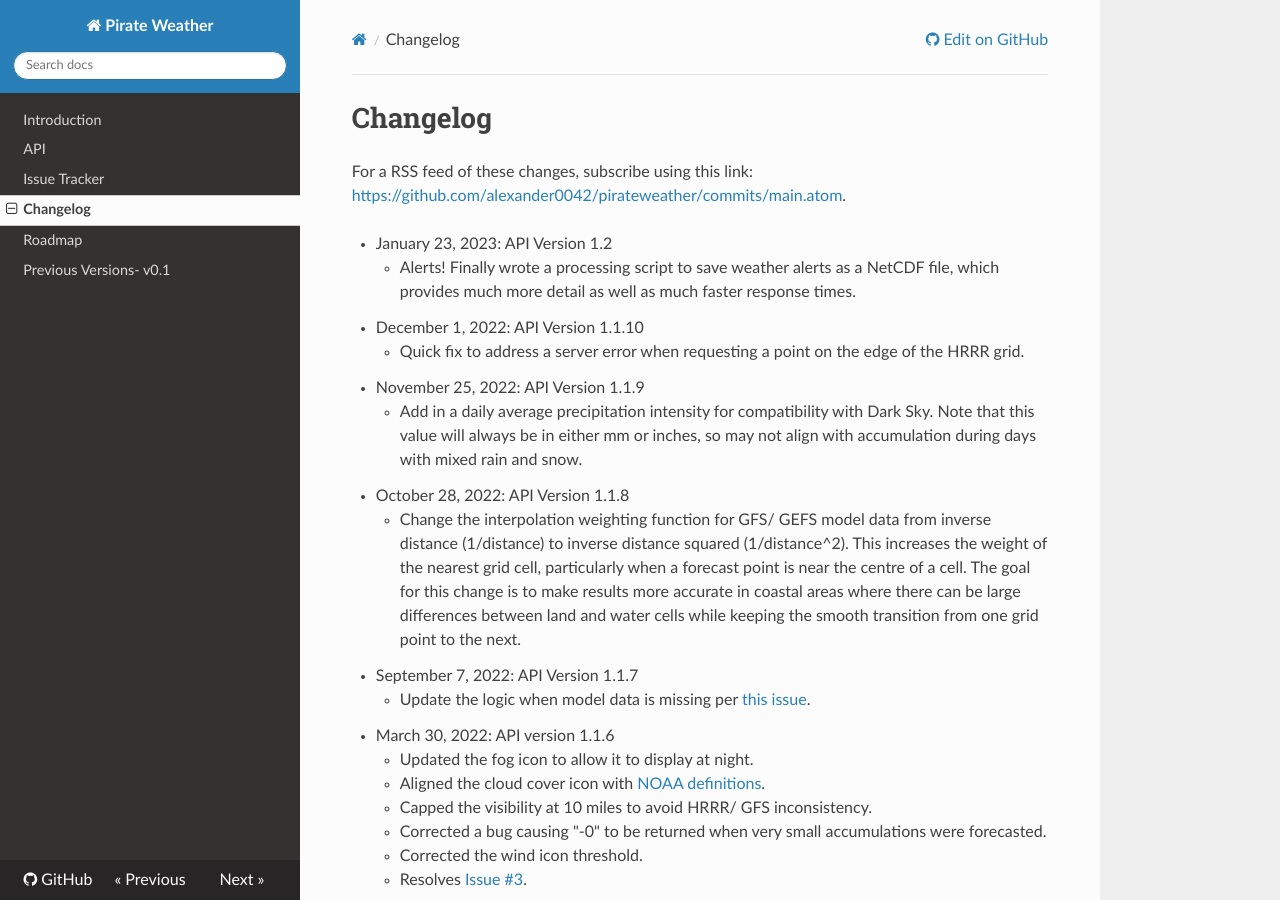
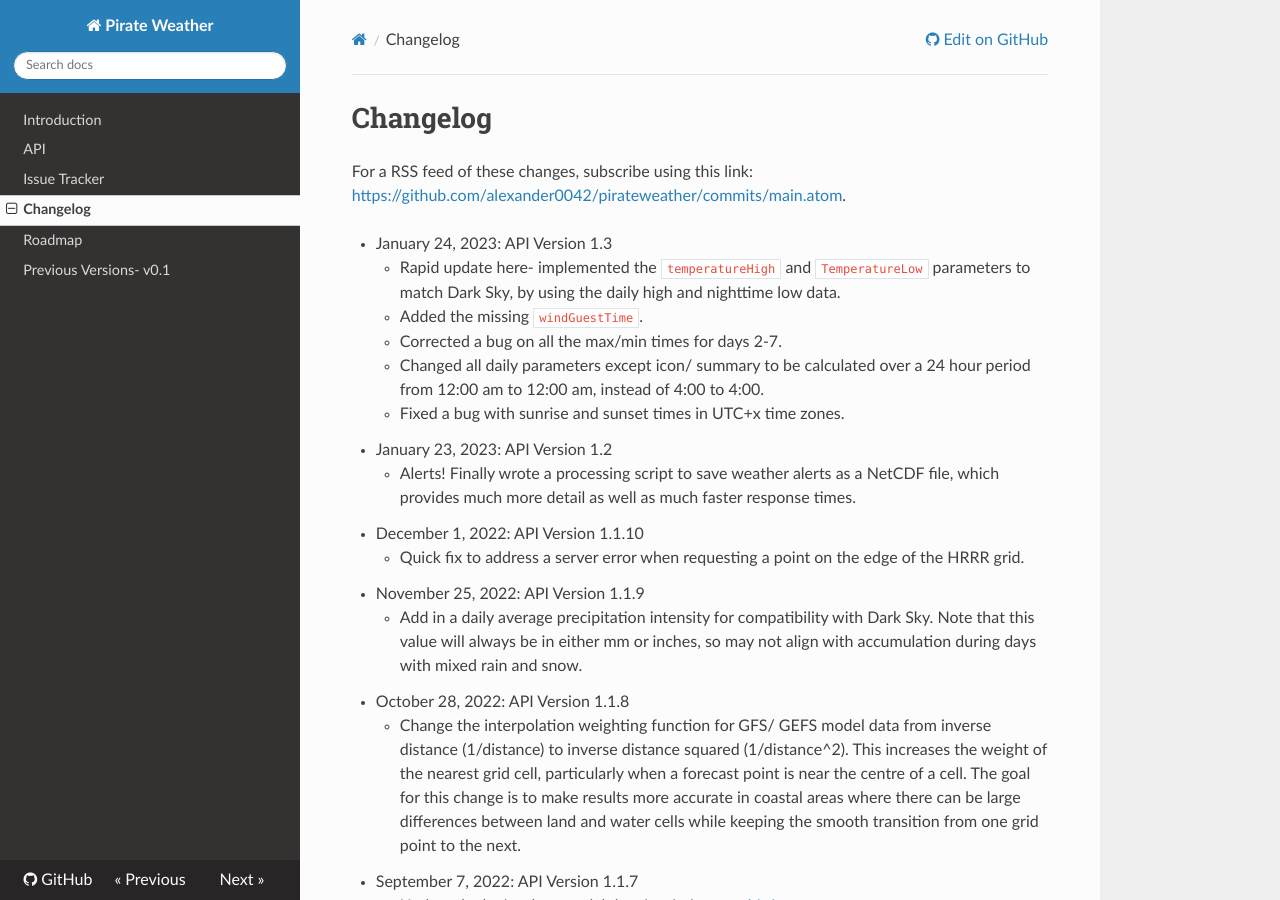
Before and after one commit to Pirate-Weather/pirateweather, an MkDocs documentation site: the page built from docs/changelog.md, in a window 1280 px wide and 900 px high. Built offline with MkDocs 1.6.1, drawn with Linux system fonts in a browser that asks for light colours; nearby versions of some CDN libraries.

Commit message:
Update changelog and test markdown math

```diff
--- a/docs/changelog.md
+++ b/docs/changelog.md
@@ -2,6 +2,12 @@
 
 For a RSS feed of these changes, subscribe using this link: <https://github.com/alexander0042/pirateweather/commits/main.atom>.
 
+* January 24, 2023: API Version 1.3
+	* Rapid update here- implemented the `temperatureHigh` and `TemperatureLow` parameters to match Dark Sky, by using the daily high and nighttime low data.
+	* Added the missing `windGuestTime`.
+	* Corrected a bug on all the max/min times for days 2-7.
+	* Changed all daily parameters except icon/ summary to be calculated over a 24 hour period from 12:00 am to 12:00 am, instead of 4:00 to 4:00.
+	* Fixed a bug with sunrise and sunset times in UTC+x time zones.
 * January 23, 2023: API Version 1.2
 	* Alerts! Finally wrote a processing script to save weather alerts as a NetCDF file, which provides much more detail as well as much faster response times.
 * December 1, 2022: API Version 1.1.10
```
Also changed, not shown: docs/API.md (+18 -3 lines).
